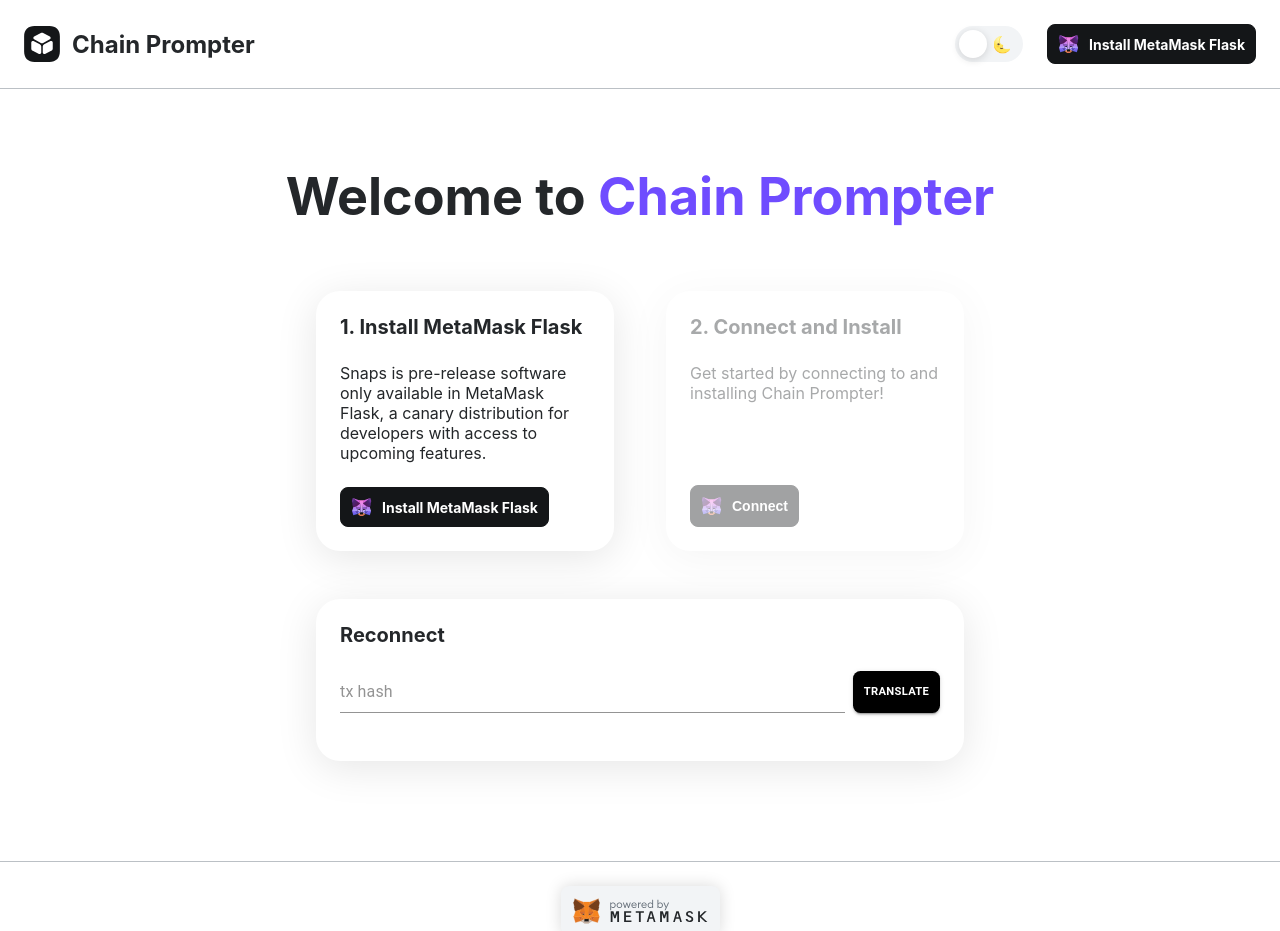
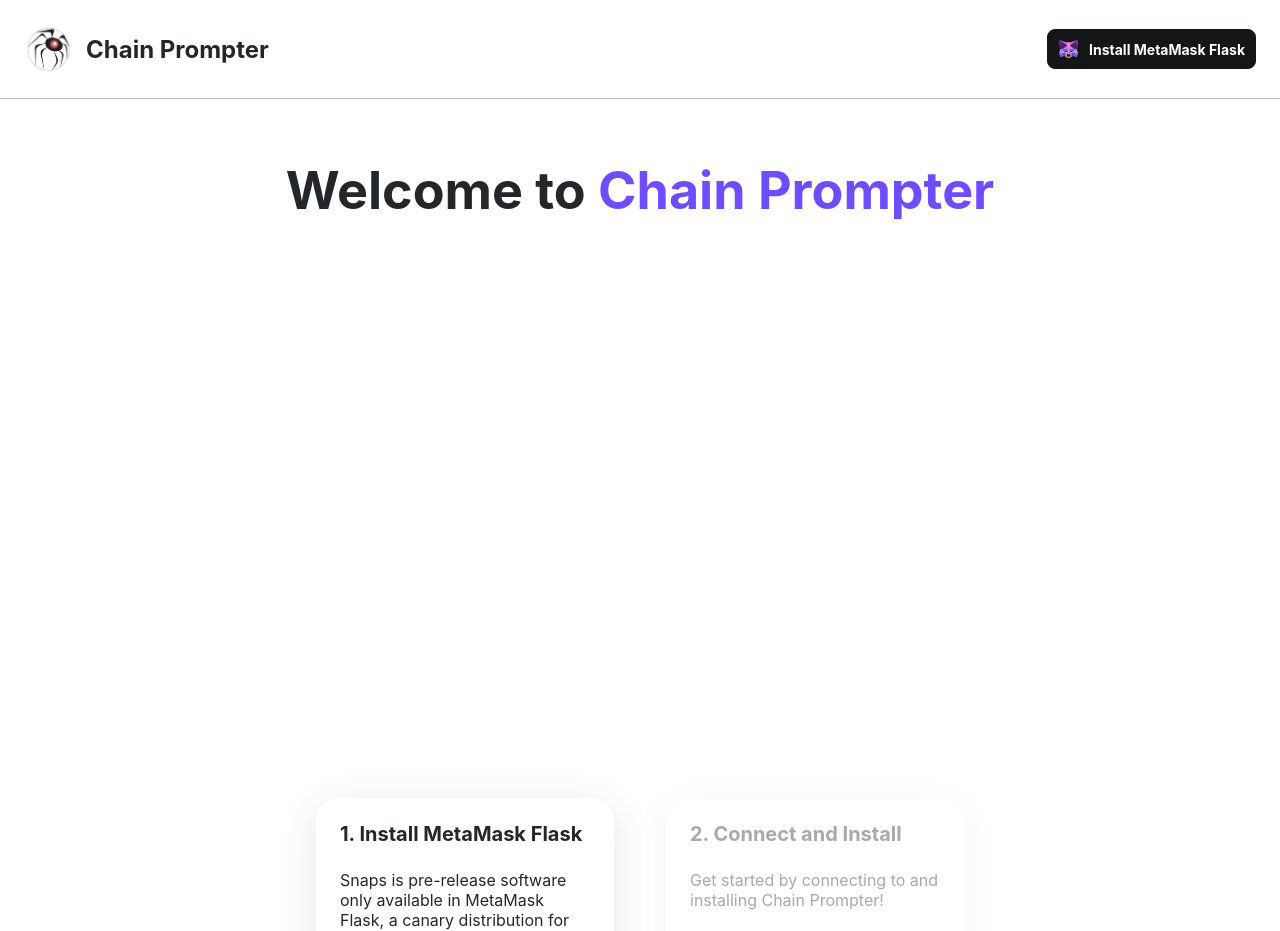
Before and after one commit to EvgenyNasretdinov/chain-prompter-snap, a React (Create React App) app in the folder packages/site/: page / in a window 1280 px wide. Shown: the top 931 px of the page. Built offline with nearby package versions, Linux system fonts and the light colour scheme.

Commit message:
fix: style

```diff
--- a/packages/site/src/App.tsx
+++ b/packages/site/src/App.tsx
@@ -4,7 +4,7 @@
 import { MetaMaskProvider } from './hooks';
 
 import { light, dark, GlobalStyle } from './config/theme';
-import { setLocalStorage, getThemePreference } from './utils';
+import { getThemePreference } from './utils';
 
 const Wrapper = styled.div`
   display: flex;
@@ -15,19 +15,19 @@
 `;
 
 function App() {
-  const [darkTheme, setDarkTheme] = useState(getThemePreference());
+  const [darkTheme] = useState(getThemePreference());
 
-  const toggleTheme = () => {
-    setLocalStorage('theme', darkTheme ? 'light' : 'dark');
-    setDarkTheme(!darkTheme);
-  };
+  // const toggleTheme = () => {
+  //   setLocalStorage('theme', darkTheme ? 'light' : 'dark');
+  //   setDarkTheme(!darkTheme);
+  // };
 
   return (
     <ThemeProvider theme={darkTheme ? dark : light}>
       <MetaMaskProvider>
         <GlobalStyle />
         <Wrapper>
-          <Header handleToggleClick={toggleTheme} />
+          <Header />
           <Home />
           <Footer />
         </Wrapper>
--- a/packages/site/src/components/Footer.tsx
+++ b/packages/site/src/components/Footer.tsx
@@ -1,7 +1,5 @@
-import styled, { useTheme } from 'styled-components';
-import { ReactComponent as MetaMaskFox } from '../assets/metamask_fox.svg';
-import { MetaMask } from './MetaMask';
-import { PoweredBy } from './PoweredBy';
+import { Stack } from '@mui/material';
+import styled from 'styled-components';
 
 const FooterWrapper = styled.footer`
   display: flex;
@@ -13,35 +11,10 @@
   border-top: 1px solid ${(props) => props.theme.colors.border.default};
 `;
 
-const PoweredByButton = styled.a`
-  display: flex;
-  flex-direction: row;
-  align-items: center;
-  justify-content: center;
-  padding: 1.2rem;
-  border-radius: ${({ theme }) => theme.radii.button};
-  box-shadow: ${({ theme }) => theme.shadows.button};
-  background-color: ${({ theme }) => theme.colors.background.alternative};
-`;
-
-const PoweredByContainer = styled.div`
-  display: flex;
-  flex-direction: column;
-  margin-left: 1rem;
-`;
-
 export const Footer = () => {
-  const theme = useTheme();
-
   return (
     <FooterWrapper>
-      <PoweredByButton href="https://docs.metamask.io/" target="_blank">
-        <MetaMaskFox />
-        <PoweredByContainer>
-          <PoweredBy color={theme.colors.text.muted} />
-          <MetaMask color={theme.colors.text.default} />
-        </PoweredByContainer>
-      </PoweredByButton>
+      <Stack>hello</Stack>
     </FooterWrapper>
   );
 };
--- a/packages/site/src/components/Header.tsx
+++ b/packages/site/src/components/Header.tsx
@@ -1,10 +1,10 @@
+import { Stack } from '@mui/material';
 import { useContext } from 'react';
-import styled, { useTheme } from 'styled-components';
+import styled from 'styled-components';
 import { MetamaskActions, MetaMaskContext } from '../hooks';
-import { connectSnap, getThemePreference, getSnap } from '../utils';
+import { connectSnap, getSnap } from '../utils';
 import { HeaderButtons } from './Buttons';
-import { SnapLogo } from './SnapLogo';
-import { Toggle } from './Toggle';
+// import { SnapLogo } from './SnapLogo';
 
 const HeaderWrapper = styled.header`
   display: flex;
@@ -29,6 +29,10 @@
   display: flex;
   flex-direction: row;
   align-items: center;
+  border-radius: 25px;
+  width: 50px;
+  height: 50px;
+  overflow: hidden;
 `;
 
 const RightContainer = styled.div`
@@ -37,12 +41,7 @@
   align-items: center;
 `;
 
-export const Header = ({
-  handleToggleClick,
-}: {
-  handleToggleClick(): void;
-}) => {
-  const theme = useTheme();
+export const Header = () => {
   const [state, dispatch] = useContext(MetaMaskContext);
 
   const handleConnectClick = async () => {
@@ -61,15 +60,17 @@
   };
   return (
     <HeaderWrapper>
-      <LogoWrapper>
-        <SnapLogo color={theme.colors.icon.default} size={36} />
+      <Stack direction="row" alignItems="center">
+        <LogoWrapper>
+          <img src="/ChP-logo.jpeg" width="100%" loading="lazy" />
+        </LogoWrapper>
         <Title>Chain Prompter</Title>
-      </LogoWrapper>
+      </Stack>
       <RightContainer>
-        <Toggle
+        {/* <Toggle
           onToggle={handleToggleClick}
           defaultChecked={getThemePreference()}
-        />
+        /> */}
         <HeaderButtons state={state} onConnectClick={handleConnectClick} />
       </RightContainer>
     </HeaderWrapper>
--- a/packages/site/src/components/Home.tsx
+++ b/packages/site/src/components/Home.tsx
@@ -16,7 +16,7 @@
   flex-direction: column;
   align-items: center;
   flex: 1;
-  margin-top: 7.6rem;
+  // margin-top: 7.6rem;
   margin-bottom: 7.6rem;
   ${({ theme }) => theme.mediaQueries.small} {
     padding-left: 2.4rem;
@@ -27,7 +27,30 @@
   }
 `;
 
+const PageContainer = styled.div`
+  display: flex;
+  flex-direction: column;
+  align-items: center;
+  margin-top: 6rem;
+  // margin-bottom: 7.6rem;
+  // min-width: 100vw;
+  // min-height: 100vh;
+  width: 100vw;
+  height: 75vh;
+  ${({ theme }) => theme.mediaQueries.small} {
+    padding-left: 2.4rem;
+    padding-right: 2.4rem;
+    margin-top: 2rem;
+    margin-bottom: 2rem;
+    width: auto;
+  }
+`;
+
 const Heading = styled.h1`
+  // display: flex;
+  // flex-direction: column;
+  // align-items: center;
+  // justify-content: center;
   margin-top: 0;
   margin-bottom: 2.4rem;
   text-align: center;
@@ -86,9 +109,20 @@
 
   return (
     <Container>
-      <Heading>
-        Welcome to <Span>Chain Prompter</Span>
-      </Heading>
+      {/* <LogoWrapper>
+        <img
+          src='/ChP-logo.jpeg'
+          width='100%'
+          // height='100%'
+          loading="lazy"
+        />
+      </LogoWrapper> */}
+      <PageContainer>
+        <Heading>
+          Welcome to <Span>Chain Prompter</Span>
+        </Heading>
+      </PageContainer>
+
       <CardContainer>
         {state.error && (
           <ErrorMessage>
```
Also changed, not shown: packages/site/public/ChP-logo.jpeg (added).
